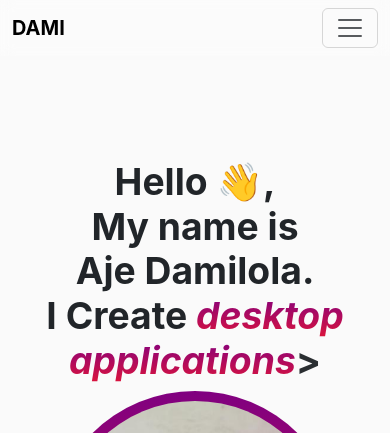
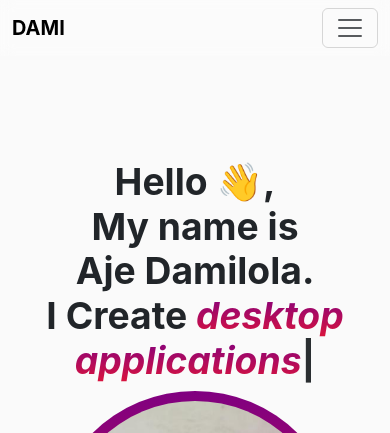
Before and after one commit to ajedamilola/ajedamilola.github.io, a React (Vite) app: page / in a window 390 px wide. Shown: the top 433 px of the page. Built offline with nearby package versions, Linux system fonts and the light colour scheme.

Commit message:
Responsiveness and Extra Styling

```diff
--- a/src/sass/index.scss
+++ b/src/sass/index.scss
@@ -10,8 +10,30 @@
   -webkit-text-size-adjust: 100%;
 }
 
+*::-webkit-scrollbar {
+  width: 13px !important;
+  background-color: #fafafa;
+}
+
+*::-webkit-scrollbar-thumb {
+  background-color: #aaa;
+  border-radius: 4px;
+
+  &:hover {
+    background-color: #444;
+    border-radius: 8px;
+  }
+}
+
 body {
   margin: 0;
+  overflow-x: hidden !important;
+  overflow-y: overlay;
+
+  * {
+    max-width: 100vw;
+  }
+
 }
 
 .section {
@@ -52,8 +74,13 @@ span.grad {
 }
 
 .navbar {
+  & {
+    max-width: 100vw !important;
+  }
+
   .nav-link {
     padding: 0px 17px !important;
+
     @media (max-width:900px) {
       text-align: center;
       width: 100%;
@@ -71,7 +98,7 @@ span.grad {
   }
 }
 
-img.tech{
+img.tech {
   width: 50px !important;
   height: 50px !important;
 }
@@ -92,18 +119,21 @@ img.tech{
     }
 
   }
-width: 80%;
-margin: auto;
+
+  width: 80%;
+  margin: auto;
 }
 
-.text{
-  &{
+.text {
+  & {
     font-size: .9em;
   }
-  &-sm{
+
+  &-sm {
     font-size: .8rem;
   }
 }
-a{
+
+a {
   text-decoration: none !important;
 }
--- a/src/sections/intro.jsx
+++ b/src/sections/intro.jsx
@@ -17,7 +17,7 @@ function Intro() {
       backDelay: 1000,
       typeSpeed: 20,
       loop:true,
-      cursorChar:">"
+      // cursorChar:">"
     })
     return () => {
       // Destroy Typed instance during cleanup to stop animation
```
